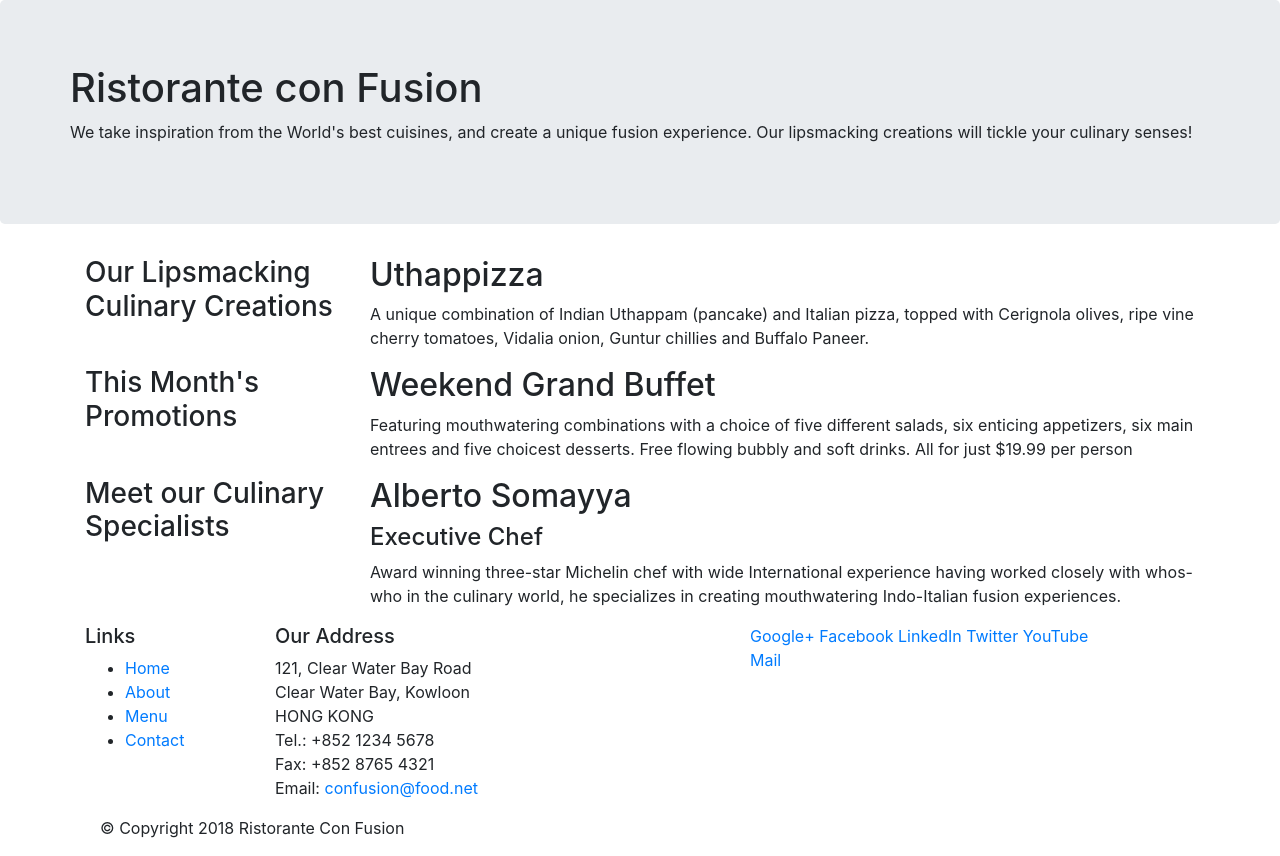
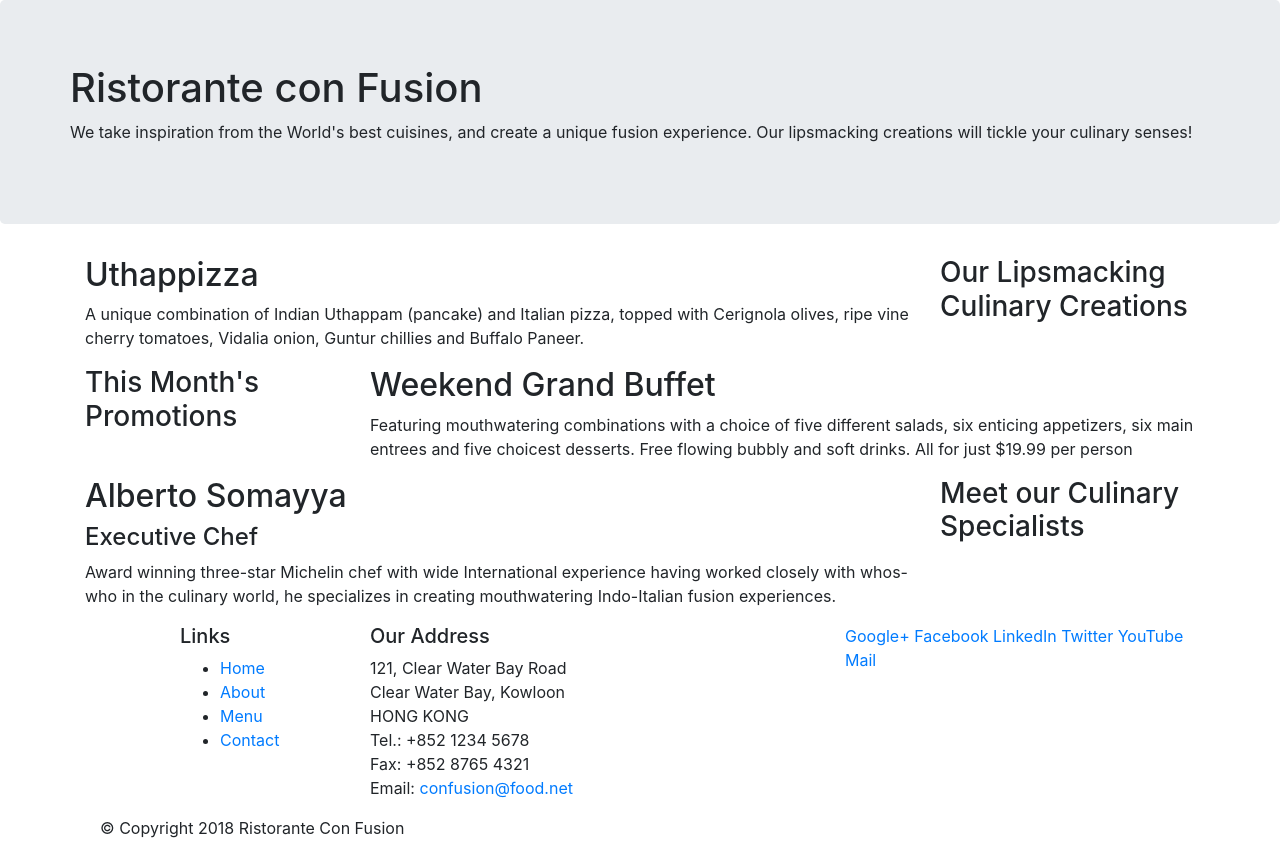
Before and after one commit to gbgoodboi/conFusion, a website: page index.html in a window 1280 px wide. Drawn offline with nearby package versions, Linux system fonts and the light colour scheme.

Commit message:
Bootstrap Grid Part 1

```diff
--- a/index.html
+++ b/index.html
@@ -33,7 +33,7 @@
 
     <div class="container">
         <div class="row">
-            <div class="col-12 col-sm-4 col-md-3">
+            <div class="col-12 col-sm-4 order-sm-last col-md-3">
                 <h3>Our Lipsmacking Culinary Creations</h3>
             </div>
             <div class="col col-sm col-md">
@@ -54,7 +54,7 @@
         </div>
 
         <div class="row">
-            <div class="col-12 col-sm-4 col-md-3">
+            <div class="col-12 col-sm-4 order-sm-last col-md-3">
                 <h3>Meet our Culinary Specialists</h3>
             </div>
             <div class="col col-sm col-md">
@@ -68,7 +68,7 @@
     <footer>
         <div class="container">
             <div class="row">
-                <div class="col-4 col-sm-2">
+                <div class="col-4 offset-1 col-sm-2">
                     <h5>Links</h5>
                     <ul>
                         <li><a href="#">Home</a></li>
```
